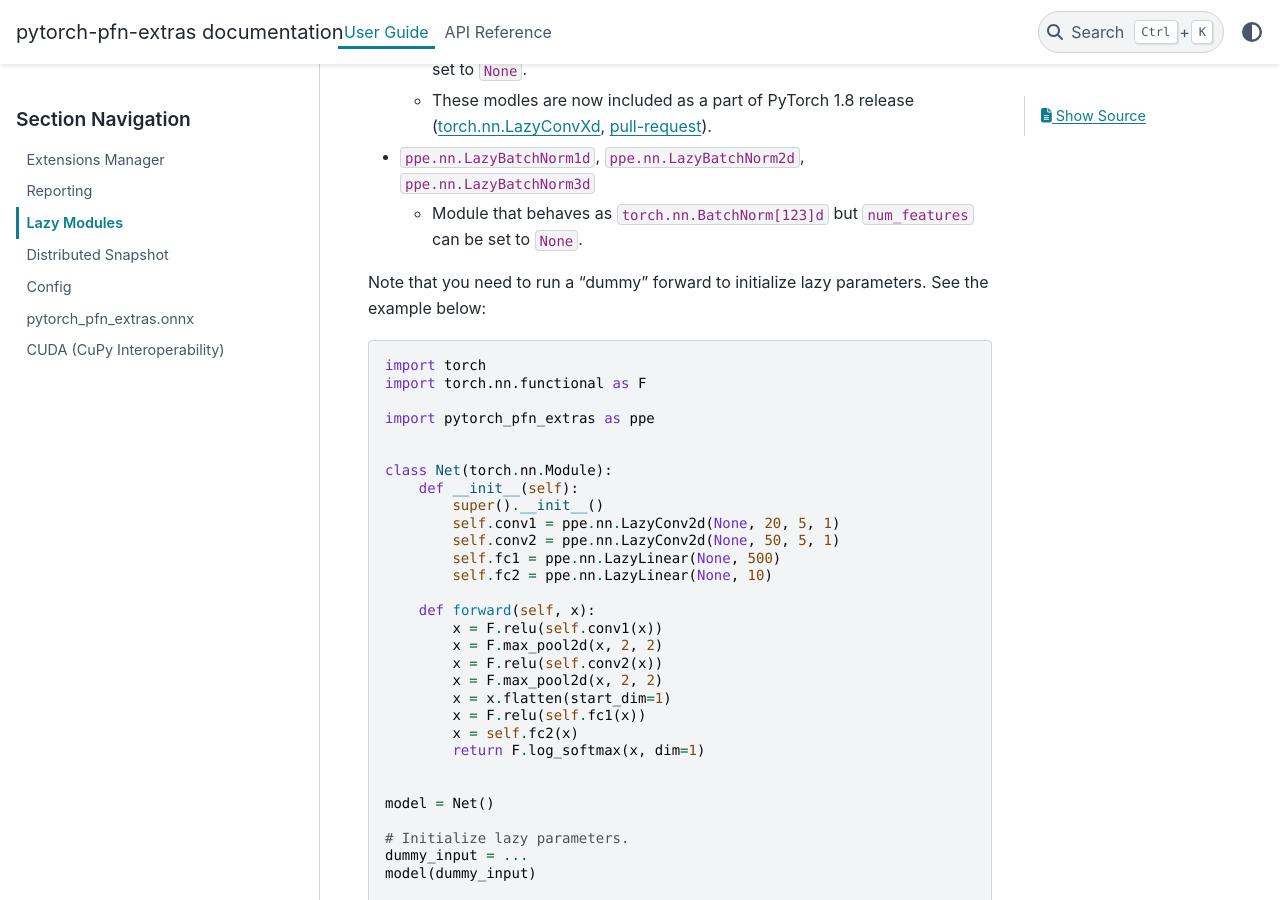
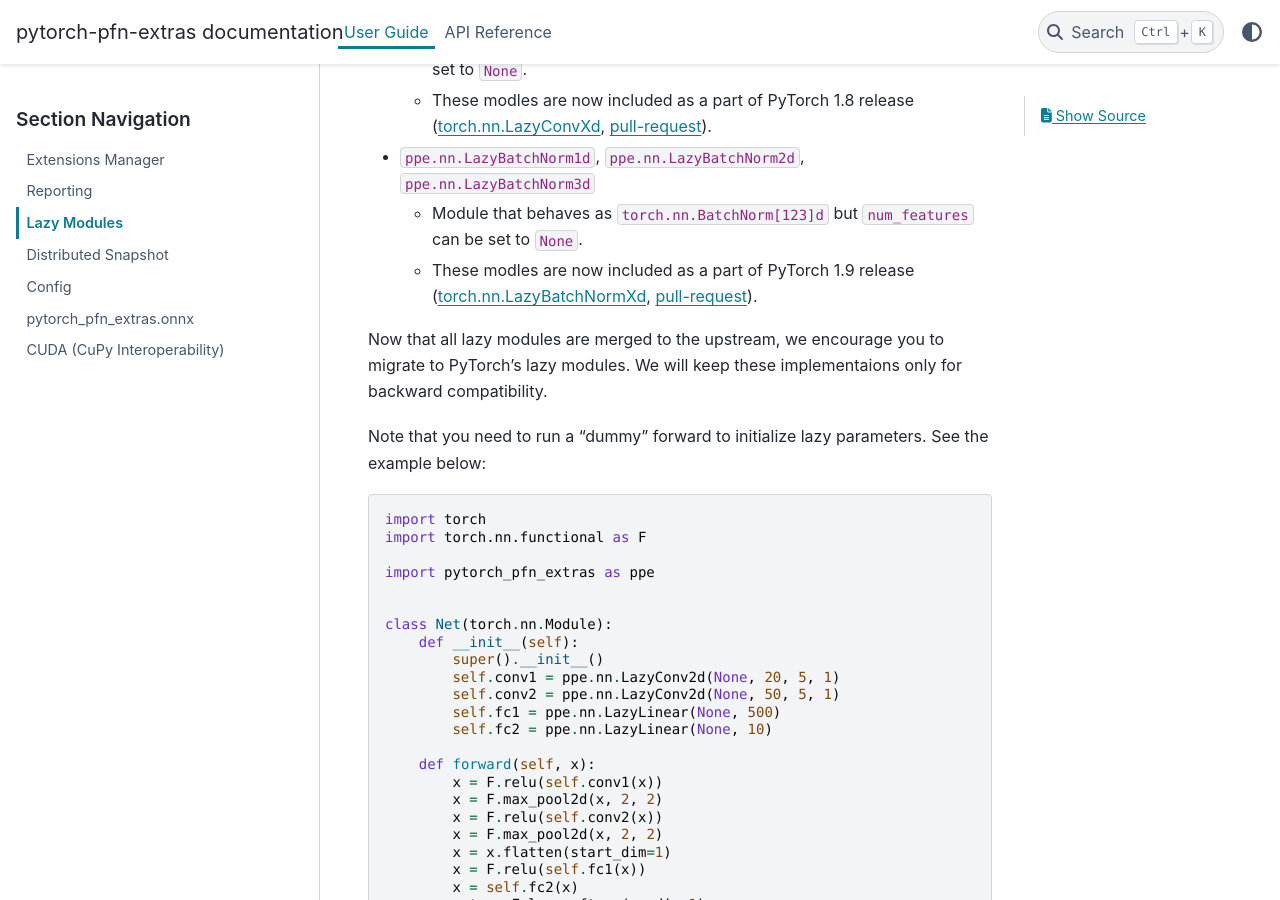
Before and after one commit to pfnet/pytorch-pfn-extras, a Sphinx documentation site: the page built from docs/source/user_guide/lazy.md, in a window 1280 px wide and 900 px high, scrolled down 470 px. Built offline with Sphinx 7.4.7 and the PyData theme 0.15.4, drawn with Linux system fonts in a browser that asks for light colours.

Commit message:
update docs for lazy modules

```diff
--- a/docs/source/user_guide/lazy.md
+++ b/docs/source/user_guide/lazy.md
@@ -14,6 +14,10 @@
 
 * `ppe.nn.LazyBatchNorm1d`, `ppe.nn.LazyBatchNorm2d`, `ppe.nn.LazyBatchNorm3d`
     * Module that behaves as `torch.nn.BatchNorm[123]d` but `num_features` can be set to `None`.
+    * These modles are now included as a part of PyTorch 1.9 release ([torch.nn.LazyBatchNormXd](https://pytorch.org/docs/stable/generated/torch.nn.LazyBatchNorm1d.html), [pull-request](https://github.com/pytorch/pytorch/pull/51862)).
+
+Now that all lazy modules are merged to the upstream, we encourage you to migrate to PyTorch's lazy modules.
+We will keep these implementaions only for backward compatibility.
 
 Note that you need to run a "dummy" forward to initialize lazy parameters.
 See the example below:
```
